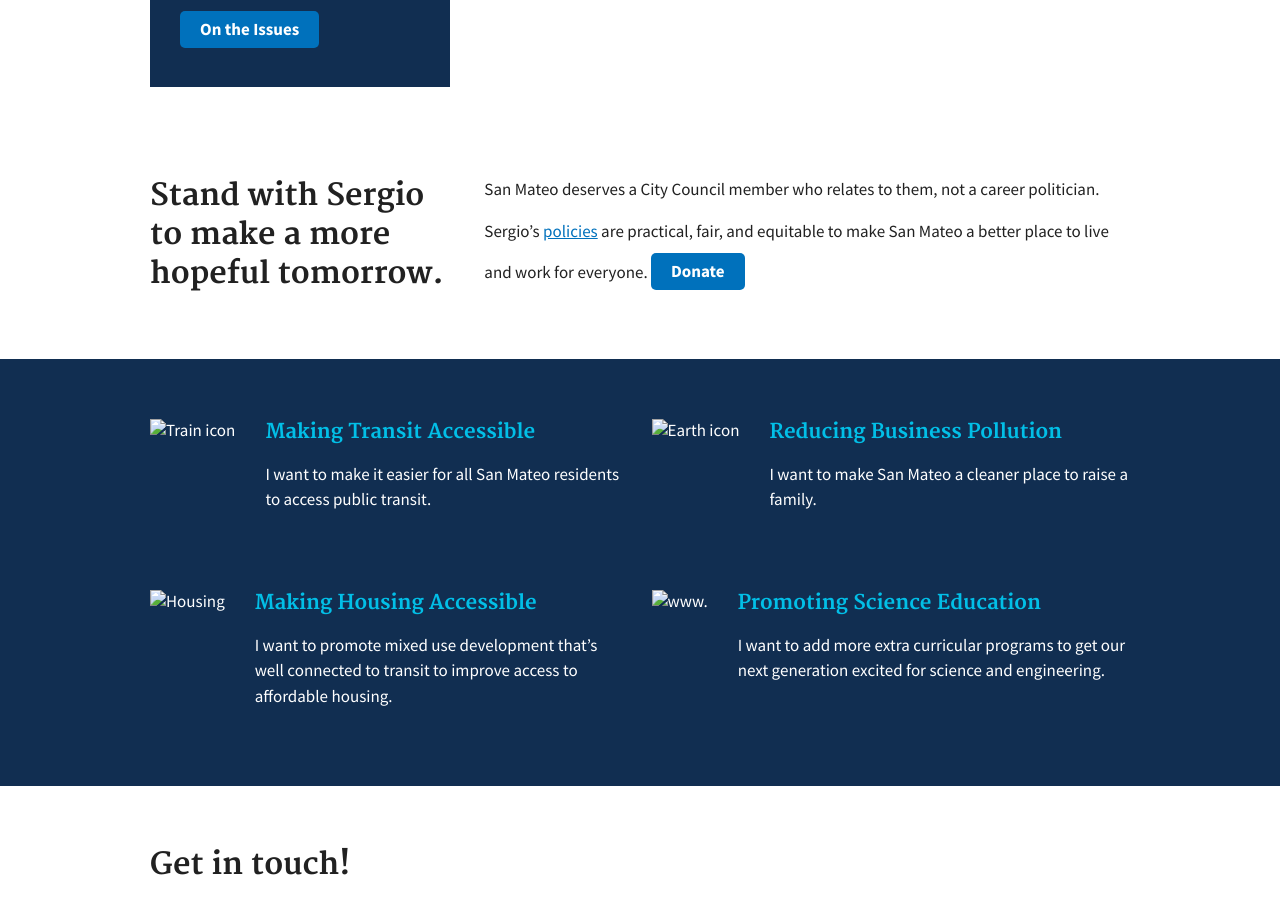
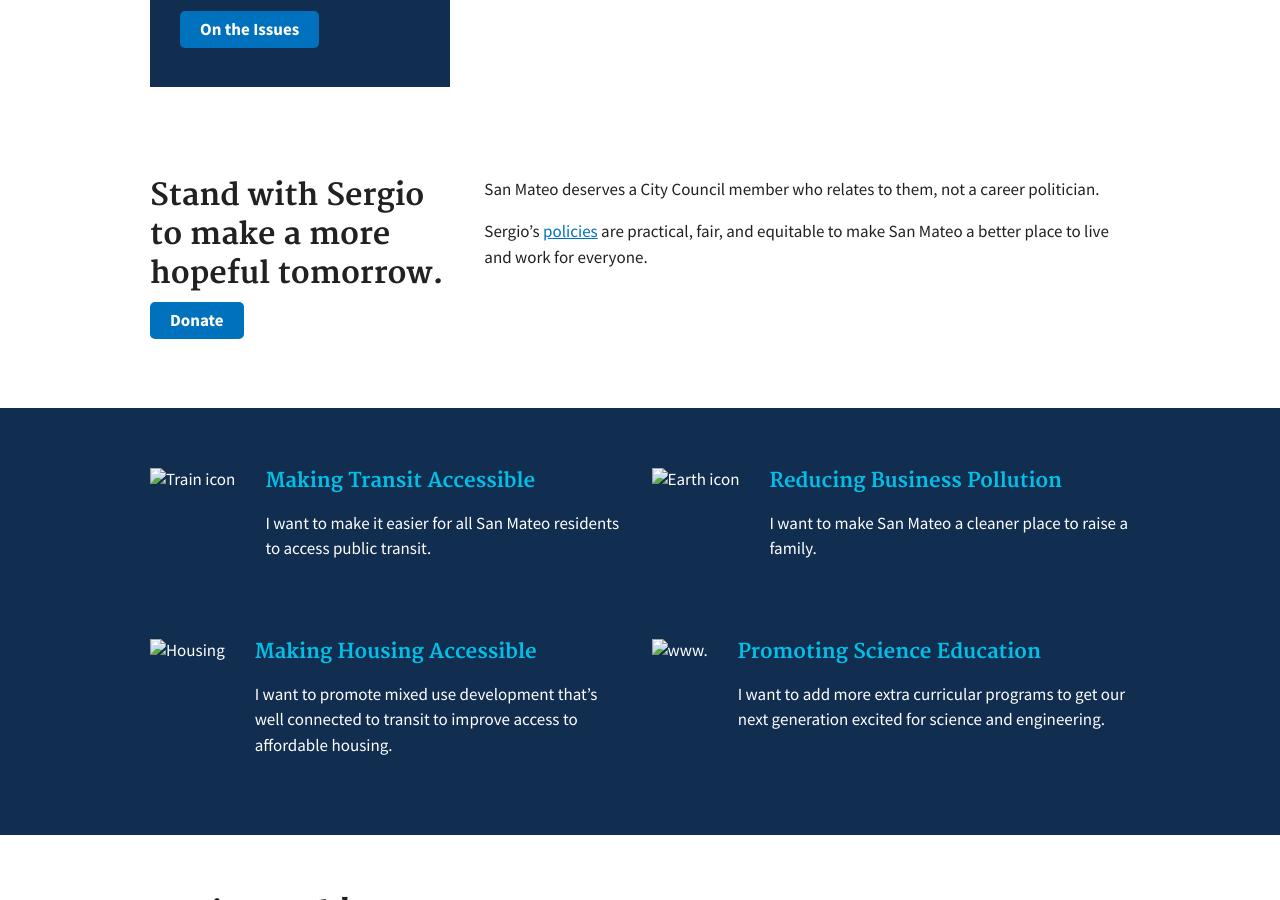
Before and after one commit to sergiozygmunt/sergio-for-city-council, a Jekyll site: the page built from demo/home.md, in a window 1280 px wide and 900 px high, scrolled down 416 px. Built offline with Jekyll 4.4.1, drawn with Linux system fonts in a browser that asks for light colours.

Commit message:
move donate button

```diff
--- a/demo/home.md
+++ b/demo/home.md
@@ -15,12 +15,12 @@ hero:
     text: On the Issues
   content: I'm running for San Mateo District 3 City Council to make a more equitable, hopeful tomorrow.
 
-tagline: Stand with Sergio to make a more hopeful tomorrow.
+tagline: Stand with Sergio to make a more hopeful tomorrow.<br><button onclick="location.href='https://secure.actblue.com/donate/sergiozygmunt'" class="">Donate</button>
 intro: |
   San Mateo deserves a City Council member who relates to them, not a career politician.
 
   Sergio's [policies](/on-the-issues/) are practical, fair, and equitable to make San Mateo a better place to live and work for everyone.
-  <button onclick="location.href='https://secure.actblue.com/donate/sergiozygmunt'" class="">Donate</button>
+
 
 graphics:
   - image:
```
